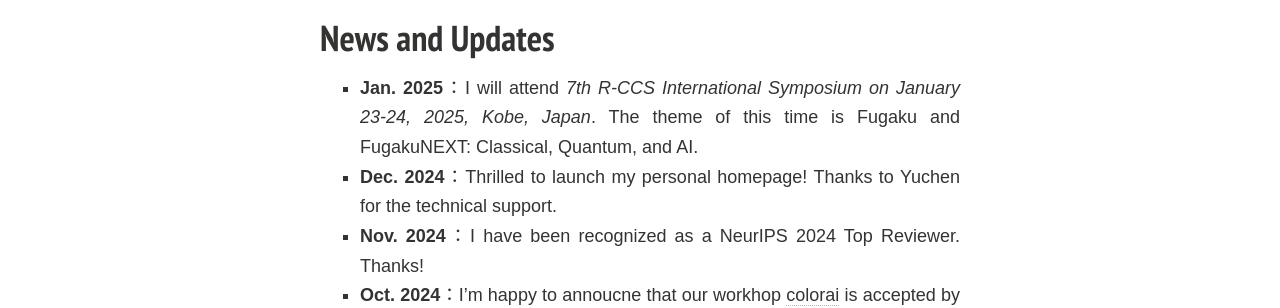
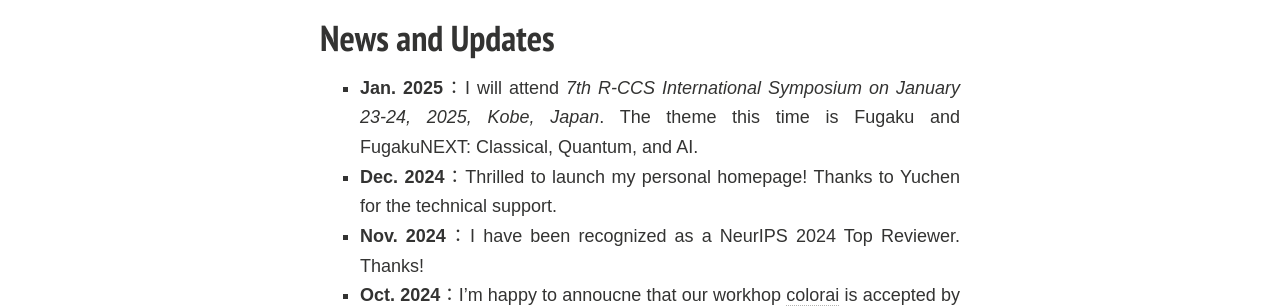
Before and after one commit to ChaoLiAtRIKEN/ChaoLiAtRIKEN.github.io, a Jekyll site: the page built from index.md, in a window 1280 px wide. Shown: the part 808-1116 px from the top of the page. Built offline with Jekyll 4.4.1, drawn with Linux system fonts in a browser that asks for light colours; nearby versions of some CDN libraries; comment, search, counter and statistics services are not loaded; a style sheet for code colours, icons or effects is not loaded.

Commit message:
Update index.md

```diff
--- a/index.md
+++ b/index.md
@@ -35,7 +35,7 @@ If you are interested in any aspect of me, I am always open to discussions and c
 ---
 
 ## News and Updates
-- **Jan. 2025**：I will attend *7th R-CCS International Symposium on January 23-24, 2025, Kobe, Japan*. The theme of this time is Fugaku and FugakuNEXT: Classical, Quantum, and AI.
+- **Jan. 2025**：I will attend *7th R-CCS International Symposium on January 23-24, 2025, Kobe, Japan*. The theme this time is Fugaku and FugakuNEXT: Classical, Quantum, and AI.
 - **Dec. 2024**：Thrilled to launch my personal homepage! Thanks to Yuchen for the technical support.
 - **Nov. 2024**：I have been recognized as a NeurIPS 2024 Top Reviewer. Thanks!
 - **Oct. 2024**：I'm happy to annoucne that our workhop [colorai](https://april-tools.github.io/colorai/) is accepted by AAAI 2025.
```
